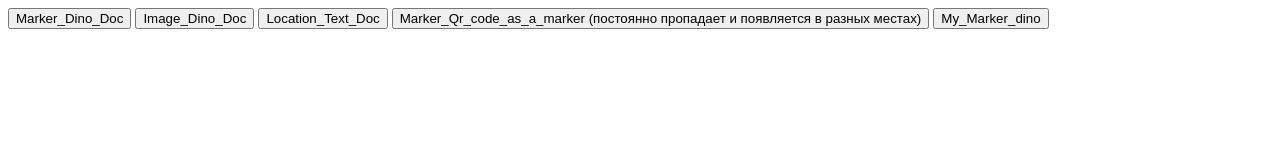
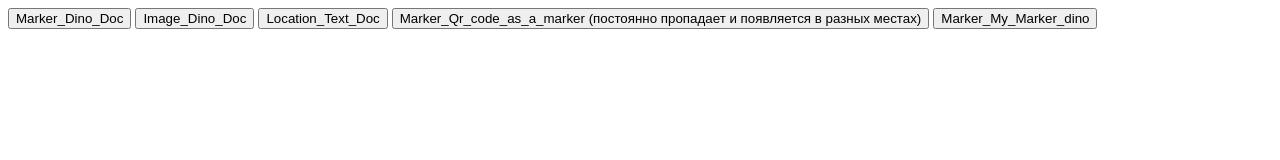
Before and after one commit to pravdina/pravdina.github.io, a plain HTML site: page index.html in a window 1280 px wide. Drawn offline with Linux system fonts and the light colour scheme.

Commit message:
Update index.html

```diff
--- a/index.html
+++ b/index.html
@@ -11,7 +11,7 @@
     <input type="button" value="Image_Dino_Doc" onClick='location.href="Image_Dino_Doc.html"'>
     <input type="button" value="Location_Text_Doc" onClick='location.href="Location_Text_Doc.html"'>
     <input type="button" value="Marker_Qr_code_as_a_marker (постоянно пропадает и появляется в разных местах)" onClick='location.href="Marker_Qr_code_as_a_marker.html"'>
-    <input type="button" value="My_Marker_dino" onClick='location.href="My_Marker_dino.html"'>
+    <input type="button" value="Marker_My_Marker_dino" onClick='location.href="Marker_My_Marker_dino.html"'>
   </form>
 </body>
 </html>
```
